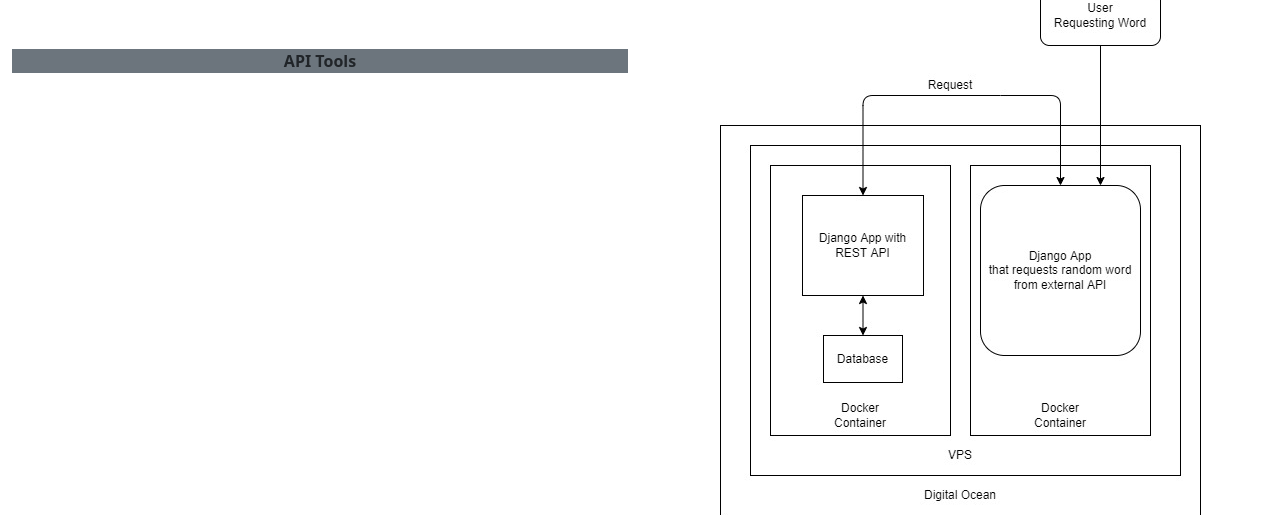
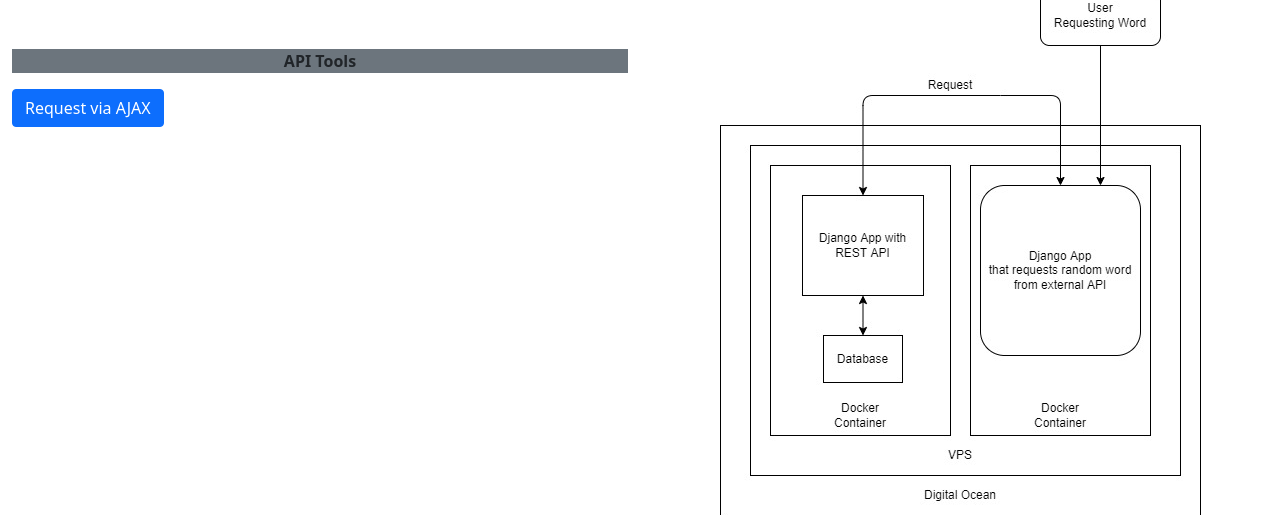
Before and after one commit to KelvinHere/apiconsumer, a Django app: page / in a window 1280 px wide. Shown: the part 255-770 px from the top of the page. Run offline with Django 4.2, Linux system fonts and the light colour scheme; data that the repository does not hold is empty.

Commit message:
FEAT: Allow random word to be requested without reloading page through ajax

```diff
--- a/app/home/templates/home/index.html
+++ b/app/home/templates/home/index.html
@@ -27,6 +27,10 @@
                         <div class="bg-secondary">
                             <p class="text-center"><b>API Tools</b></p>
                         </div>
+                        <div class="bg-white p-0 mt-2 mb-5">
+                            <a onclick="ajaxRandomWord()" type="button" class="btn btn-primary">Request via AJAX</a>
+                            <p id="ajax-random-word"></p>
+                        </div>
                     </div>
                 </div>
             </div>
@@ -42,3 +46,21 @@
     </div>
 
 {% endblock %}
+
+{% block postloadjs %}
+{{ block.super }}
+    <script>
+        function ajaxRandomWord() {
+            $.ajax({
+                type:"GET",
+                url:"/random_word/",
+                data:{
+                },
+                success: function(json_response){
+                    $('#ajax-random-word').empty();
+                    $('#ajax-random-word').text(JSON.stringify(json_response));
+                },
+            });
+        };
+    </script>
+{% endblock %}
--- a/app/home/urls.py
+++ b/app/home/urls.py
@@ -2,5 +2,6 @@
 from . import views
 
 urlpatterns = [
-    path('', views.home, name='home')
+    path('', views.home, name='home'),
+    path('random_word/', views.random_word, name='random_word'),
 ]
--- a/app/home/views.py
+++ b/app/home/views.py
@@ -1,5 +1,5 @@
-from json import JSONDecodeError
-from django.shortcuts import render
+from json import JSONDecodeError, dumps
+from django.shortcuts import render, HttpResponse
 import requests
 
 def home(request):
@@ -18,3 +18,20 @@
         'api_result': api_result
     }
     return render(request, template, context)
+
+def random_word(request):
+    ''' Get random word and return as JSON data '''
+    print('######################### api response')
+    if request.method == 'GET':
+        try:
+            json_response = requests.get('http://46.101.13.65:8000/word')
+            api_result = dumps(json_response.json())
+        except ValueError:
+            api_result = dumps({
+                            "id": '1',
+                            "word": "SERVER ERROR",
+                            "meaning": "PLEASE TRY AGAIN LATER"
+                        })
+
+
+        return HttpResponse(api_result, content_type='application/json')
--- a/app/templates/base.html
+++ b/app/templates/base.html
@@ -21,6 +21,7 @@
 
     {% block core_js %}
         <script src="https://cdn.jsdelivr.net/npm/bootstrap@5.0.2/dist/js/bootstrap.bundle.min.js" integrity="sha384-MrcW6ZMFYlzcLA8Nl+NtUVF0sA7MsXsP1UyJoMp4YLEuNSfAP+JcXn/tWtIaxVXM" crossorigin="anonymous"></script>
+        <script src="https://code.jquery.com/jquery-3.6.0.min.js" integrity="sha256-/xUj+3OJU5yExlq6GSYGSHk7tPXikynS7ogEvDej/m4=" crossorigin="anonymous"></script>
     {% endblock %}
 
     {% block extra_js %}
@@ -36,5 +37,9 @@
     </nav>
     {% block content %}
     {% endblock %}
+
+    {% block postloadjs %}
+    {% endblock %}
+
 </body>
 </html>
```
